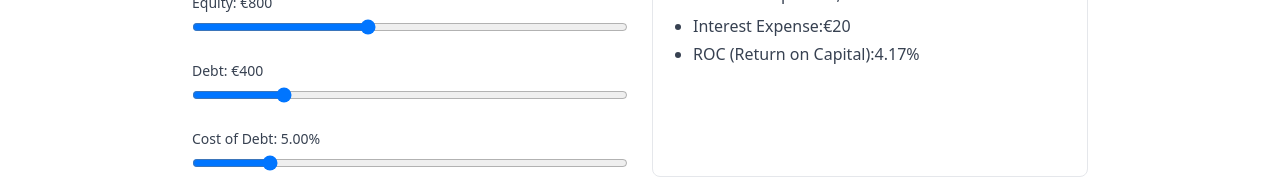
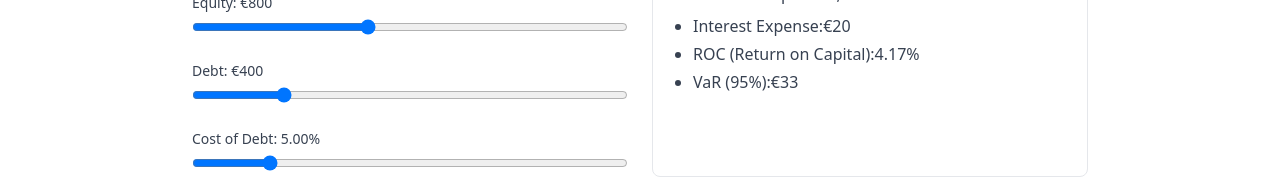
Before and after one commit to jurcello/feynman-economy, a Vue app: page /roc in a window 1280 px wide. Shown: the part 323-502 px from the top of the page. Built offline with nearby package versions, Linux system fonts and the light colour scheme.

Commit message:
Enhance `ROCCalculator`: add VaR (95%) calculation and display, update `ROC` logic to include `var95` as a derived metric. Remove unused `roi` property.

```diff
--- a/src/PlainObjects/ROC/rocCalculation.ts
+++ b/src/PlainObjects/ROC/rocCalculation.ts
@@ -30,11 +30,11 @@ export class ROC {
   // cached derived values
   private _investedCapital = 0;
   private _interestExpense = 0;
-  private _roi = 0;
   private _roc = 0;
   private _roe = 0;
   private _debtRatio = 0;
   private _equityRatio = 0;
+  private _var95 = 0;
 
   constructor({ profit = 0, equity = 0, debt = 0, costOfDebt = 0 }: {
     profit?: number;
@@ -95,10 +95,6 @@ export class ROC {
     return this._interestExpense;
   }
 
-  get roi(): number {
-    return this._roi;
-  }
-
   get roc(): number {
     return this._roc;
   }
@@ -115,6 +111,10 @@ export class ROC {
     return this._equityRatio;
   }
 
+  get var95(): number {
+    return this._var95;
+  }
+
   // core recompute method
   private recalculate(): void {
     const invested = clampNonNegative(this._equity) + clampNonNegative(this._debt);
@@ -122,13 +122,16 @@ export class ROC {
 
     this._interestExpense = clampNonNegative(this._debt) * this._costOfDebt;
 
-    this._roi = safeDivide(this._profit, invested);
     this._roc = safeDivide(this._profit, invested);
     // ROE should reflect returns to equity holders after servicing debt
     this._roe = safeDivide(this._profit - this._interestExpense, this._equity);
 
     this._debtRatio = safeDivide(this._debt, invested);
     this._equityRatio = safeDivide(this._equity, invested);
+
+    // Simple VaR (95%) proxy using interest expense as the risk driver under normal assumption (z=1.645)
+    const Z_95 = 1.645;
+    this._var95 = Z_95 * Math.abs(this._interestExpense);
   }
 }
 
--- a/src/components/ROC/ROCCalculator.vue
+++ b/src/components/ROC/ROCCalculator.vue
@@ -88,6 +88,10 @@
             <span class="font-medium">ROC (Return on Capital):</span>
             <span>{{ formatPercent(roc.roc) }}</span>
           </li>
+          <li>
+            <span class="font-medium">VaR (95%):</span>
+            <span>{{ formatCurrency(roc.var95) }}</span>
+          </li>
         </ul>
       </div>
     </div>
```
